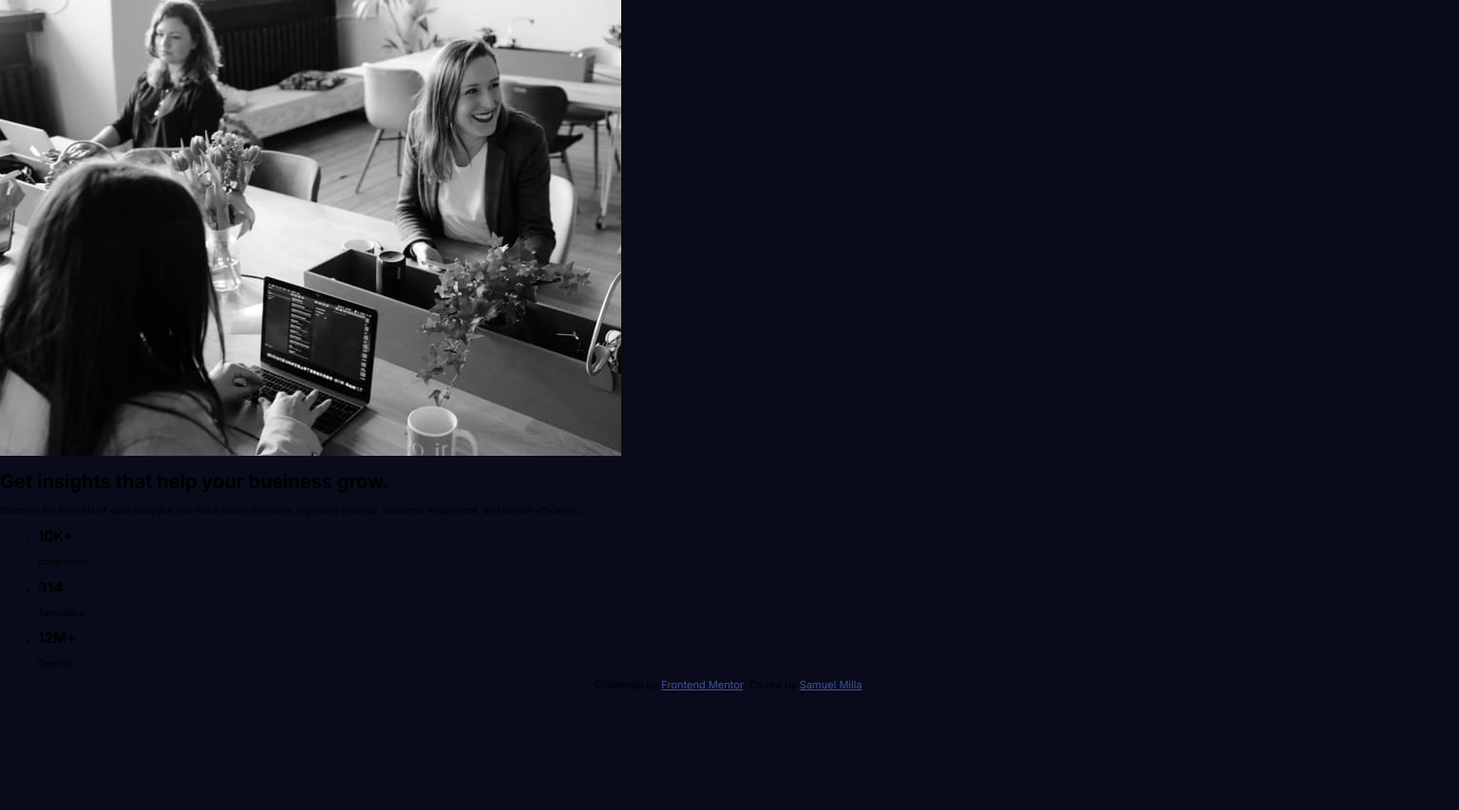
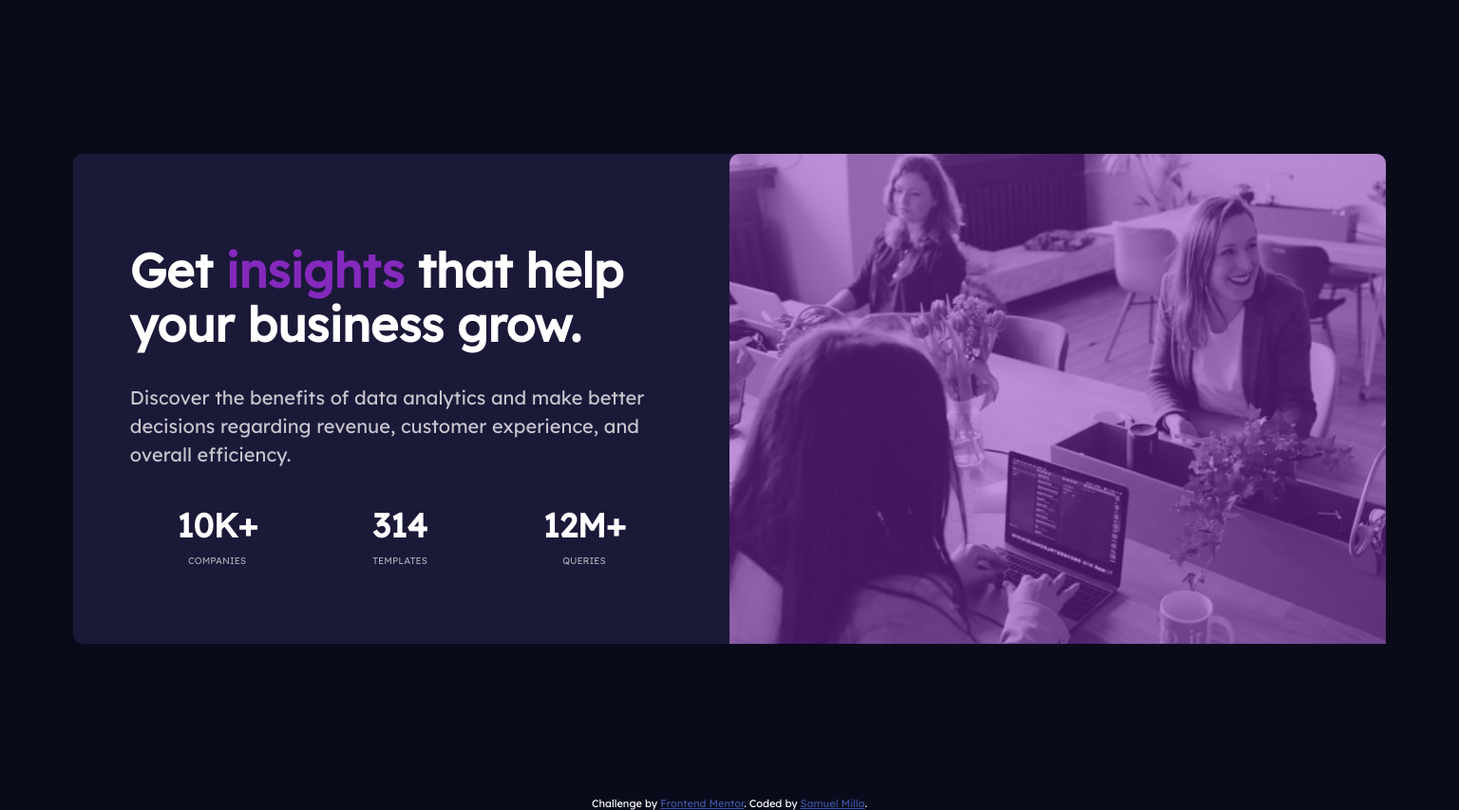
Before and after one commit to SamuMilla/stats-preview-card-component-main, a plain HTML site: page index.html in a window 1536 px wide. Shown: the whole page at 95% size. Before the commit the page ends 800 px from the top, so only its background shows below. Drawn offline with Linux system fonts and the light colour scheme.

Commit message:
challenge completed

```diff
--- /dev/null
+++ b/css/queries.css
@@ -0,0 +1,31 @@
+@media (min-width: 1440px) {
+  .card {
+    height: max-content;
+    grid-template-columns: repeat(2, 1fr);
+    grid-template-rows: 70% 10%;
+  }
+  .card .image-container {
+    grid-column: 2 / 3;
+    grid-row: 1/4;
+  }
+  .p-1 {
+    grid-row: 1/2;
+    text-align: left;
+    padding: 60px;
+  }
+  div h1 {
+    font-size: 5rem;
+  }
+  div .lead-text {
+    font-size: 2rem;
+  }
+  div ul {
+    grid-row: 1/2;
+    display: flex;
+    justify-content: space-evenly;
+  }
+  div ul li h2 {
+    font-size: 3.5rem;
+    margin: 0;
+  }
+}
--- a/css/style.css
+++ b/css/style.css
@@ -8,17 +8,89 @@ html {
 *:after {
   box-sizing: inherit;
 }
-body {
-  font-family: "Inter", sans-serif;
-  /* font-family: "Lexend Deca", sans-serif; */
-}
 
 :root {
   /* colors */
   --very-dark-blue: hsl(233, 47%, 7%);
   --dark-saturated-blue: hsl(244, 38%, 16%);
-  --soft-violet: hsl(277, 64%, 61%);
+  --soft-violet: hsl(277, 64%, 45%);
+
+  /* font colors */
+  --main-white: hsl(0, 0%, 100%);
+  --slightly-transparent-white-primary: hsla(0, 0%, 100%, 0.75);
+  --slightly-transparent-white-secondary: hsla(0, 0%, 100%, 0.6);
 }
+
+body {
+  font-family: "Inter", sans-serif;
+  font-family: "Lexend Deca", sans-serif;
+  height: 100vh;
+  color: var(--main-white);
+  text-align: center;
+}
+
 .body-dark {
   background-color: var(--very-dark-blue);
 }
+
+/* Card */
+main {
+  height: 100vh;
+  display: flex;
+  align-items: center;
+  margin: 20px 0;
+}
+.card {
+  background-color: var(--dark-saturated-blue);
+  width: 90%;
+  height: auto;
+  margin: 0 auto;
+  border-radius: 10px;
+  display: grid;
+  grid-template-rows: auto;
+}
+.card .image-container {
+  background-color: var(--soft-violet);
+  border-radius: 10px 10px 0 0;
+  /* height: max-content; */
+}
+.card img {
+  width: 100%;
+  height: 100%;
+  opacity: 0.5;
+  border-radius: 10px 10px 0 0;
+}
+.p-1 {
+  padding: 20px;
+}
+div h1 {
+  font-size: 3rem;
+}
+div h1 span {
+  color: var(--soft-violet);
+}
+div .lead-text {
+  font-size: 1.6rem;
+  color: var(--slightly-transparent-white-primary);
+  line-height: 1.5;
+}
+
+div ul {
+  list-style: none;
+  padding: 0;
+}
+div ul li {
+  display: block;
+}
+div ul li h2 {
+  font-size: 2.5rem;
+  margin: 0;
+}
+div ul li p {
+  text-transform: uppercase;
+  color: var(--slightly-transparent-white-secondary);
+  margin: 12px;
+}
+div ul li p:last-of-type {
+  margin-bottom: 20px;
+}
--- a/index.html
+++ b/index.html
@@ -8,6 +8,8 @@
 
   <link rel="stylesheet" href="/css/normalize.css">
   <link rel="stylesheet" href="/css/style.css">
+  <link rel="stylesheet" href="/css/queries.css">
+
 
 
   <title>Frontend Mentor | Stats preview card component</title>
@@ -20,16 +22,19 @@
 </head>
 <body class="body-dark">
   <main>
-    <div>
+    <div class="card">
+      <div class="image-container">
         <img src="/images/image-header-mobile.jpg" alt="team">
       </div>
 
-    <div>
+        <div class="p-1">
         <h1>
-        Get insights that help your business grow.
+          Get <span class="violet">insights</span> that help your business grow.
         </h1>
-      <p>Discover the benefits of data analytics and make better decisions regarding revenue, customer
+        <p class="lead-text">Discover the benefits of data analytics and make better decisions regarding revenue, customer
           experience, and overall efficiency.</p>
+        </div>
+        <div class="statistics-list">
           <ul>
             <li>
               <h2>10K+</h2>
@@ -37,17 +42,16 @@
             </li>
             <li>
               <h2>314</h2>
-            <p>Templates</p>
+              <p>templates</p>
             </li>
             <li>
               <h2>12M+</h2>
-            <p>Queries</p>
+              <p>queries</p>
             </li>
           </ul>
         </div>
+    </div>
   </main>
-
-
   <div class="attribution">
     Challenge by <a href="https://www.frontendmentor.io?ref=challenge" target="_blank">Frontend Mentor</a>.
     Coded by <a href="#">Samuel Milla</a>.
```
Lines whose indentation alone changed are shown as unchanged.
